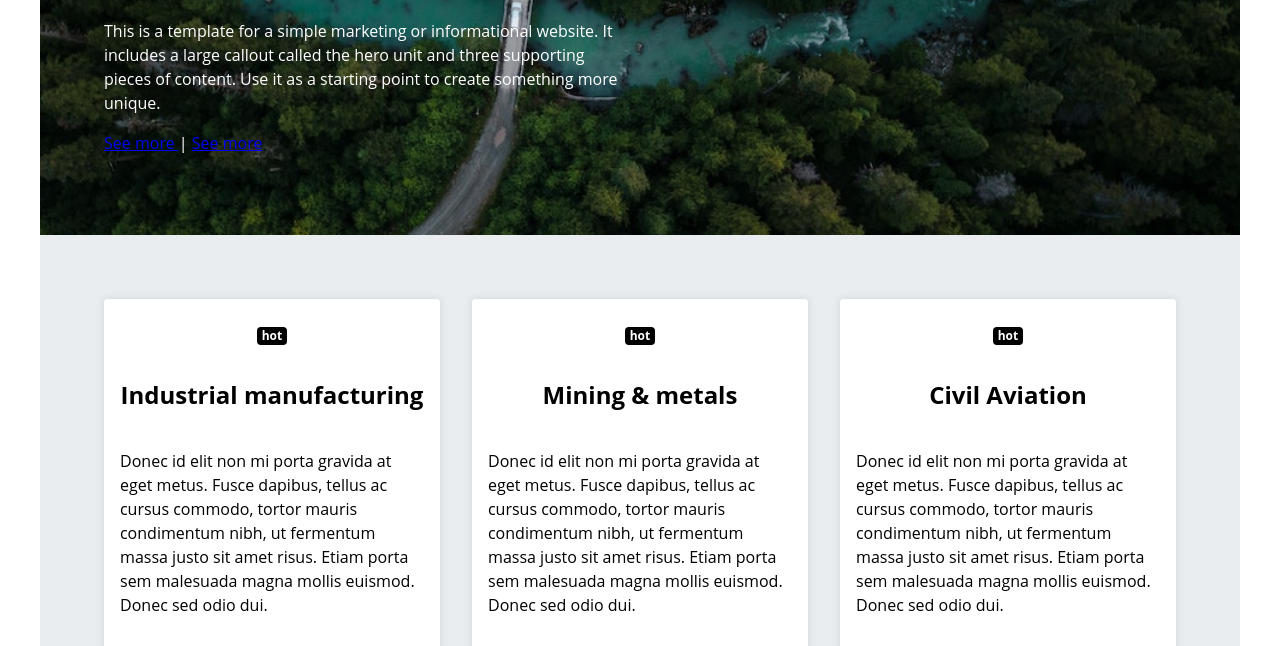
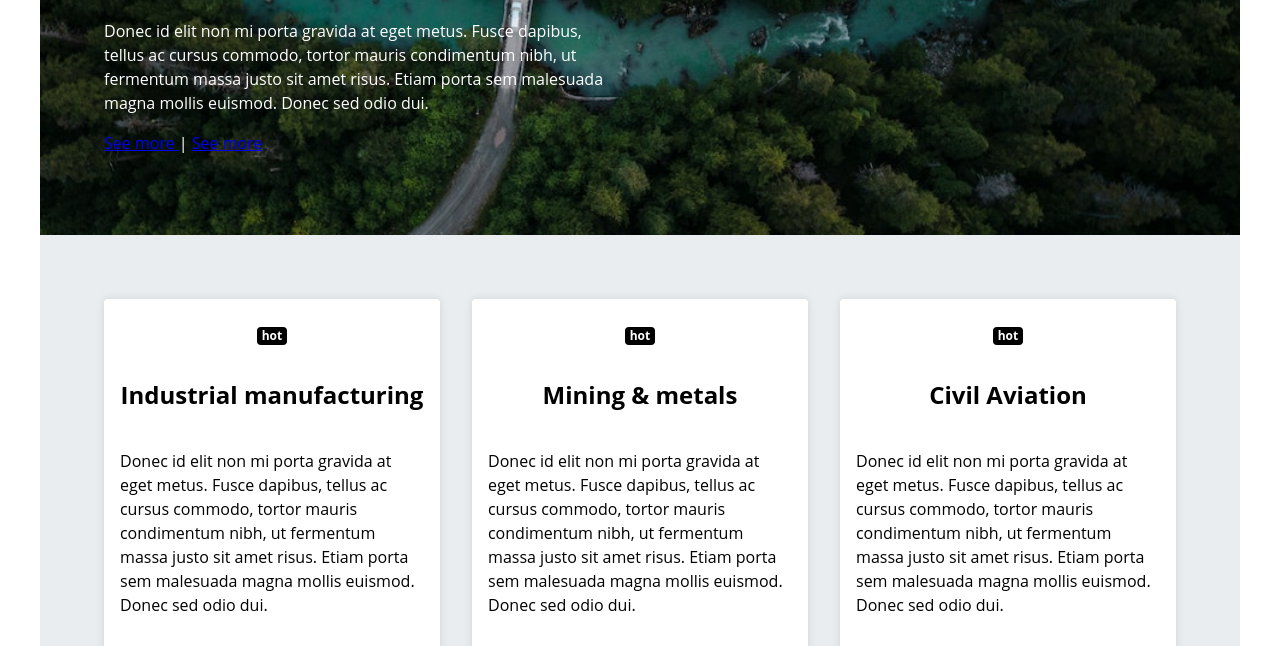
Before and after one commit to stevenmcsorley/test, a website built with webpack: page src/index.html in a window 1280 px wide. Shown: the part 136-782 px from the top of the page. Built offline with nearby package versions, Linux system fonts and the light colour scheme.

Commit message:
feat: update template

```diff
--- a/src/index.html
+++ b/src/index.html
@@ -17,10 +17,10 @@
           <div>
             <h1>Hello, world!</h1>
             <p>
-              This is a template for a simple marketing or informational
-              website. It includes a large callout called the hero unit and
-              three supporting pieces of content. Use it as a starting point to
-              create something more unique.
+              Donec id elit non mi porta gravida at eget metus. Fusce dapibus,
+              tellus ac cursus commodo, tortor mauris condimentum nibh, ut
+              fermentum massa justo sit amet risus. Etiam porta sem malesuada
+              magna mollis euismod. Donec sed odio dui.
             </p>
             <p>
               <a class="btn" href="#">See more </a> |
```
Also changed, not shown: dist/index.html.
